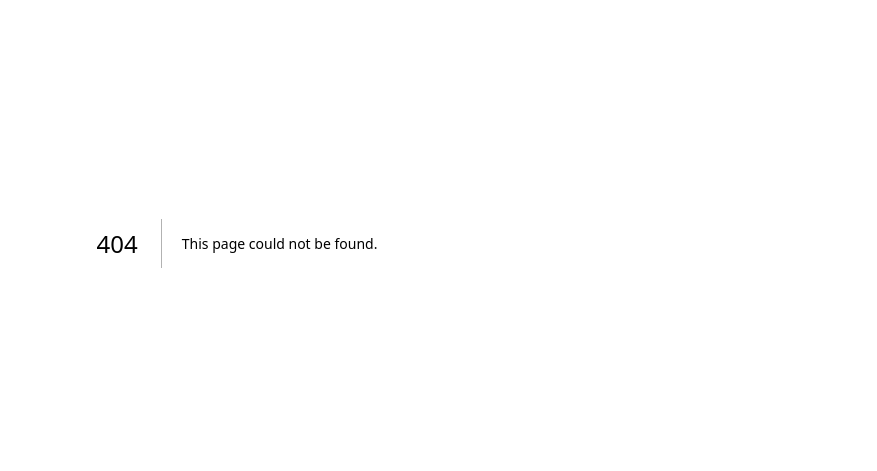
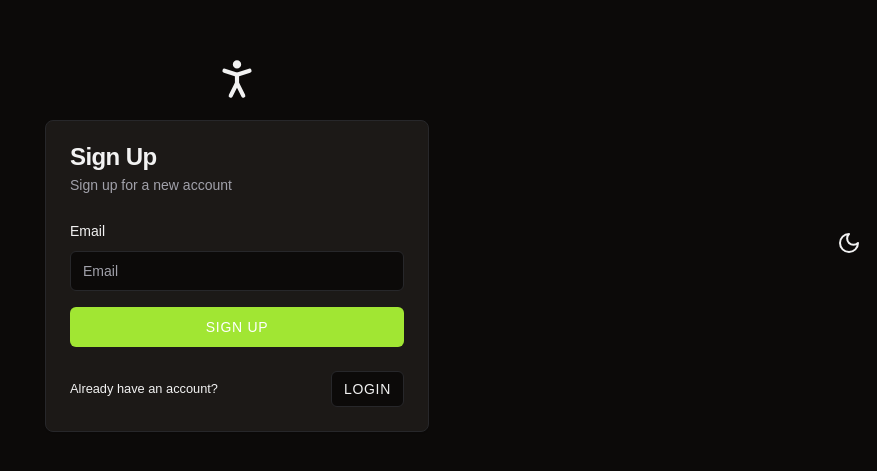
Before and after one commit to penn201500/shadcn-and-nextjs, a Next.js app: page /sign-up in a window 1280 px wide. Before the commit this address had no page. Shown: the part 157-628 px from the top of the page, without its empty margins (403-1280 px from the left). Built offline with nearby package versions, Linux system fonts and the light colour scheme.

Commit message:
✨ Add bare bones of sign-up page
true

```diff
--- /dev/null
+++ b/app/(logged-out)/sign-up/page.tsx
@@ -0,0 +1,94 @@
+"use client"
+
+import { Button } from "@/components/ui/button"
+import {
+    Card,
+    CardHeader,
+    CardTitle,
+    CardDescription,
+    CardContent,
+    CardFooter,
+} from "@/components/ui/card"
+import {
+    Form,
+    FormControl,
+    FormDescription,
+    FormField,
+    FormItem,
+    FormLabel,
+    FormMessage,
+} from "@/components/ui/form"
+import { Input } from "@/components/ui/input"
+import { zodResolver } from "@hookform/resolvers/zod"
+import { PersonStandingIcon } from "lucide-react"
+import Link from "next/link"
+import { useForm } from "react-hook-form"
+import * as z from "zod"
+
+const formSchema = z.object({
+    email: z.string().email(),
+})
+
+function onSubmit(data: z.infer<typeof formSchema>) {
+    console.log(data)
+}
+
+export default function SignUpPage() {
+    const form = useForm<z.infer<typeof formSchema>>({
+        resolver: zodResolver(formSchema),
+        defaultValues: {
+            email: "",
+        },
+    })
+
+    return (
+        <>
+            <PersonStandingIcon size={50} />
+            <Card className="w-full max-w-sm">
+                <CardHeader>
+                    <CardTitle>Sign Up</CardTitle>
+                    <CardDescription>Sign up for a new account</CardDescription>
+                </CardHeader>
+                <CardContent>
+                    <Form {...form}>
+                        <form
+                            onSubmit={form.handleSubmit(onSubmit)}
+                            className="flex flex-col gap-4">
+                            <FormField
+                                control={form.control}
+                                name="email"
+                                render={({ field }) => (
+                                    <FormItem>
+                                        <FormLabel>Email</FormLabel>
+                                        <FormControl>
+                                            <Input
+                                                placeholder="Email"
+                                                type="email"
+                                                {...field}
+                                            />
+                                        </FormControl>
+                                        <FormMessage />
+                                    </FormItem>
+                                )}
+                            />
+
+                            <Button type="submit">Sign Up</Button>
+                        </form>
+                    </Form>
+                </CardContent>
+                <CardFooter className="justify-between">
+                    <small>Already have an account?</small>
+                    <Button
+                        asChild
+                        variant="outline"></Button>
+                    <Button
+                        asChild
+                        variant="outline"
+                        size="sm">
+                        <Link href="/login">Login</Link>
+                    </Button>
+                </CardFooter>
+            </Card>
+        </>
+    )
+}
```
